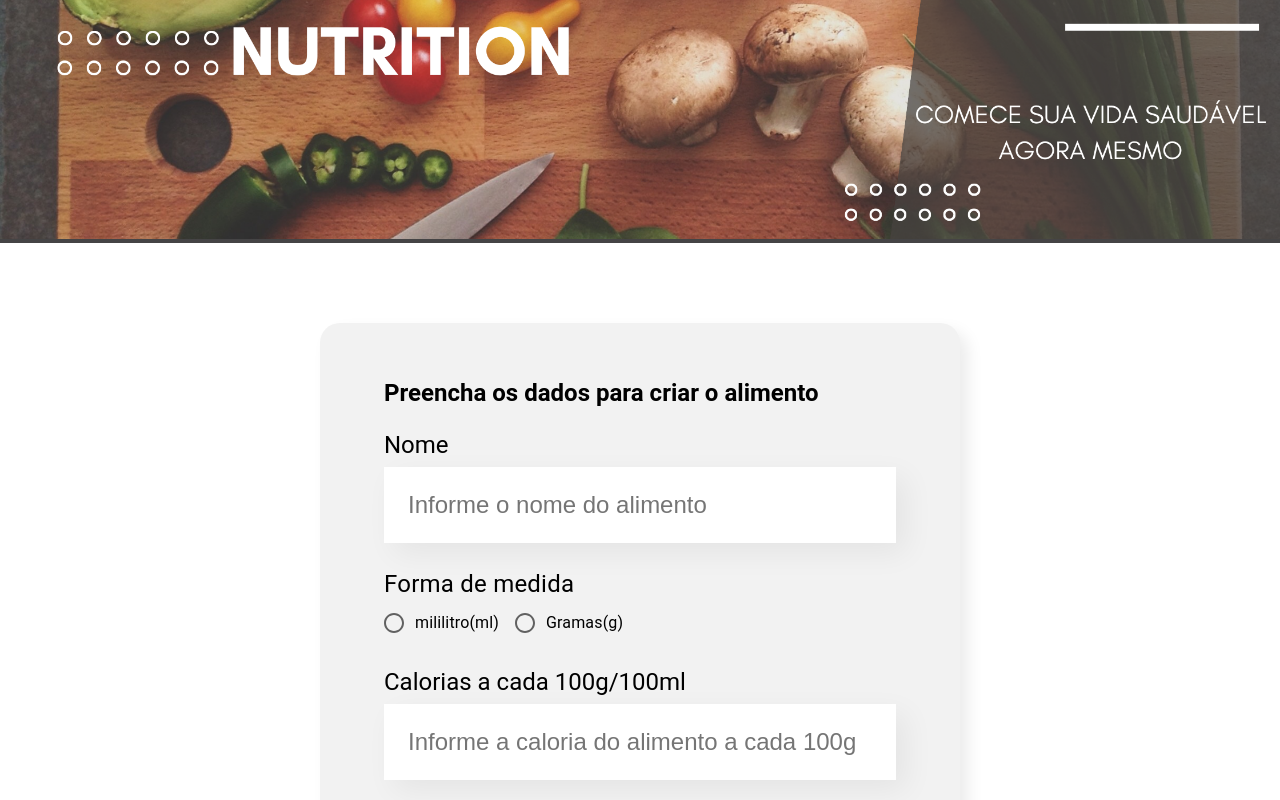
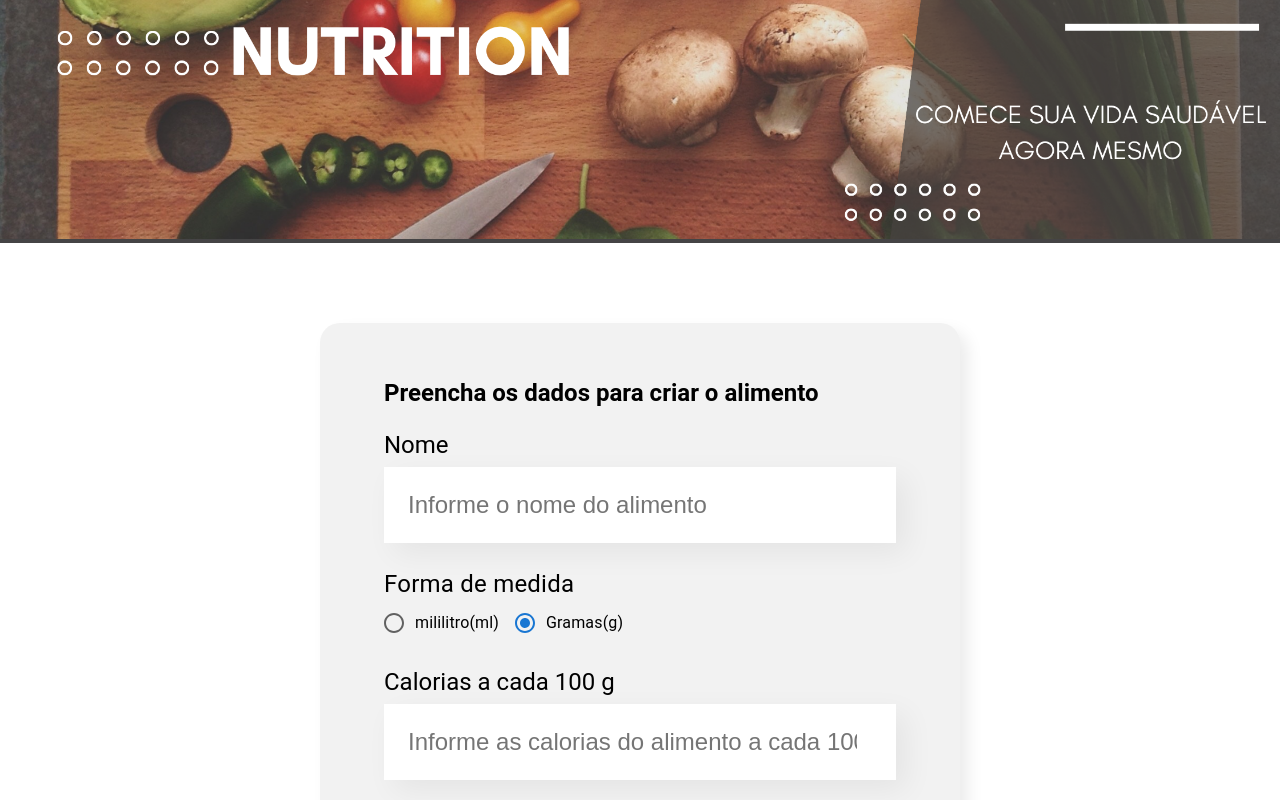
Before and after one commit to hebertspitzer/nutrition, a React (Create React App) app: page / in a window 1280 px wide. Shown: the top 800 px of the page. Built offline with nearby package versions, Linux system fonts and the light colour scheme.

Commit message:
Ajustado tipo de medida

```diff
--- a/src/componentes/FormFood/index.js
+++ b/src/componentes/FormFood/index.js
@@ -21,6 +21,8 @@ const FormFood = (props) => {
     const [calories, setCalories] = useState('')
     const [description, setDescription] = useState('')
     const [foodGroup, setFoodGroup] = useState('')
+    const [typeOfMeasure, setTypeOfMeasure] = useState('Gramas')
+
 
     const whenSaving = (event) => {
         event.preventDefault()
@@ -28,12 +30,15 @@ const FormFood = (props) => {
             name,
             calories,
             description,
-            foodGroup
+            foodGroup,
+            typeOfMeasure
         })
         setName('');
         setCalories('');
         setDescription('');
         setFoodGroup('');
+        setTypeOfMeasure('Gramas');
+        console.log(name,calories,description,foodGroup,typeOfMeasure)
     }
 
     return (
@@ -50,23 +55,25 @@ const FormFood = (props) => {
                 <FormControl>
                     <FormLabel className="label-medida"id="demo-row-radio-buttons-group-label">Forma de medida</FormLabel>
                     <RadioGroup
+                        onChange={(e) => setTypeOfMeasure(e.target.value)}
+                        value={typeOfMeasure}
                         row
                         aria-labelledby="demo-row-radio-buttons-group-label"
                         name="row-radio-buttons-group"
                     >
-                        <FormControlLabel value="female" control={<Radio />} label="mililitro(ml)" />
-                        <FormControlLabel value="male" control={<Radio />} label="Gramas(g)" />
+                        <FormControlLabel value="mililitro" control={<Radio />} label="mililitro(ml)" />
+                        <FormControlLabel value="Gramas" control={<Radio />} label="Gramas(g)" />
                     </RadioGroup>
                 </FormControl>
                 <NumberField
-                    obrigatorio={true}
-                    label='Calorias a cada 100g/100ml'
-                    placeholder='Informe a caloria do alimento a cada 100g ou 100ml'
+                    required={true}
+                    label={'Calorias a cada 100 ' + (typeOfMeasure === 'Gramas' ? 'g' : 'ml')}
+                    placeholder={'Informe as calorias do alimento a cada 100 ' + (typeOfMeasure === 'Gramas' ? 'g' : 'ml')}
                     value={calories}
                     whenChanged={value => setCalories(value)}
                 />
                 <TextInput
-                    obrigatorio={false}
+                    required={false}
                     label='Descrição'
                     placeholder='Crie uma breve descrição deste alimento'
                     value={description}
--- a/src/componentes/NumberField/index.js
+++ b/src/componentes/NumberField/index.js
@@ -9,7 +9,7 @@ const NumberField = (props) => {
     return (
         <div className="number-field">
         <label>{props.label}</label>
-        <input type="number" value={props.value} onChange={whenTyping} required={props.obrigatorio} placeholder={props.placeholder}/>
+        <input type="number" value={props.value} onChange={whenTyping} required={props.required} placeholder={props.placeholder}/>
         </div>
     )
 }
```
